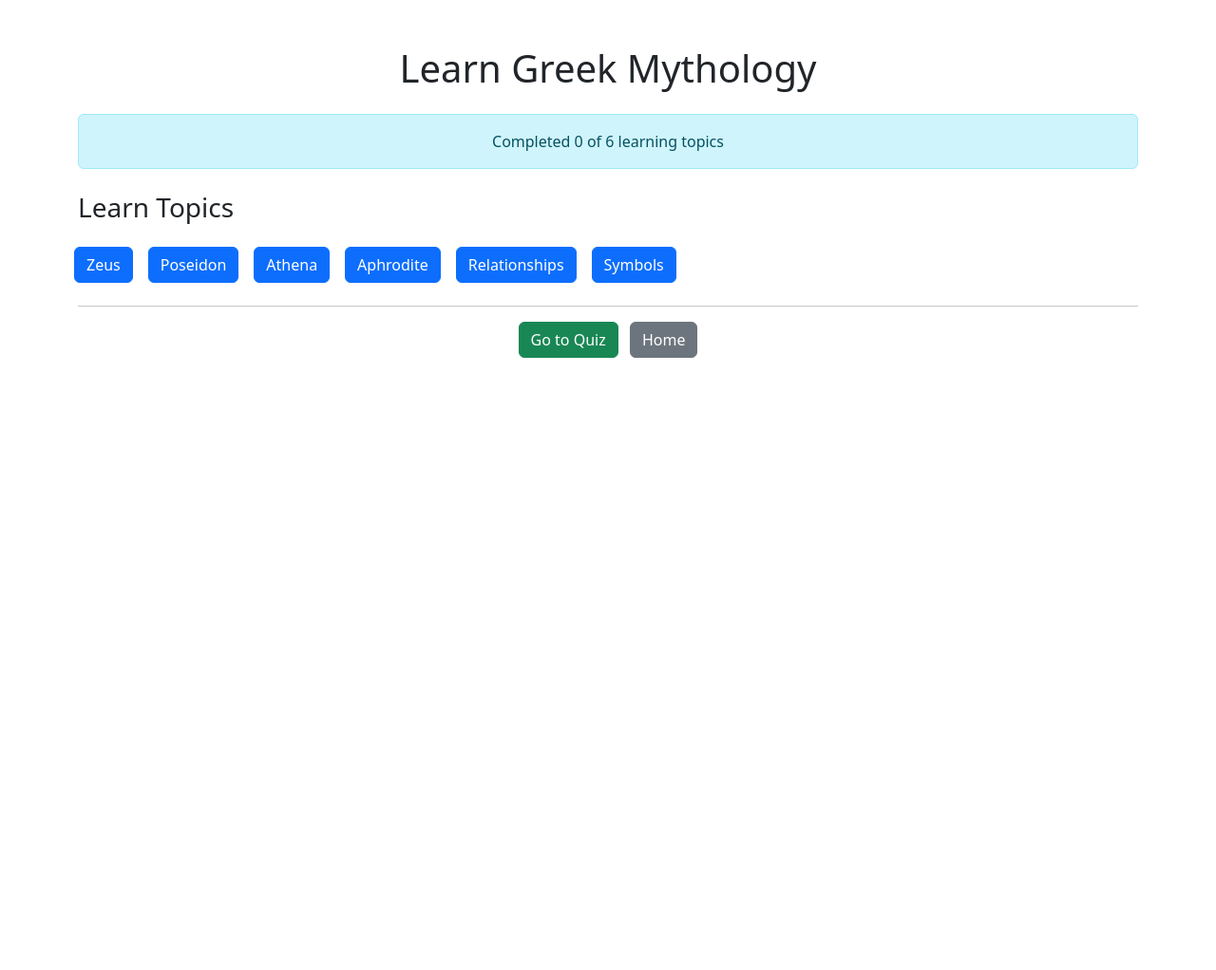
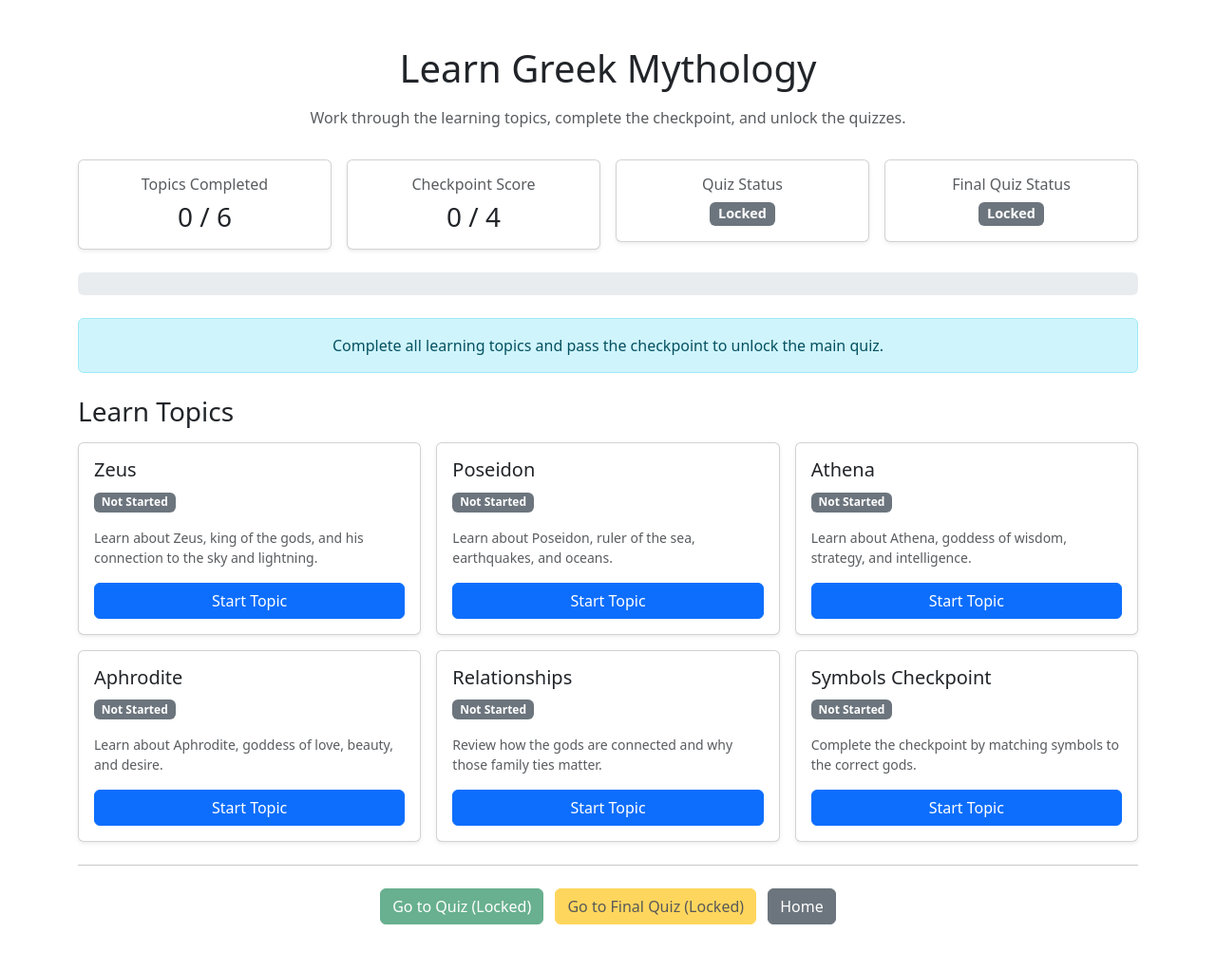
Before and after one commit to wg2401/UID-final-project, a Flask app: page /learn in a window 1280 px wide. Shown: the whole page at 95% size. Before the commit the page ends 377 px from the top, so only its background shows below. Run offline with Flask 3, Linux system fonts and the light colour scheme.

Commit message:
Add learning progress dashboard and topic status UI

```diff
--- a/greek_mythology_app/static/js/learn.js
+++ b/greek_mythology_app/static/js/learn.js
@@ -1,33 +1,140 @@
 document.addEventListener("DOMContentLoaded", function () {
+    const progressScript = document.getElementById("learning-progress-data");
+window.learningProgress = progressScript ? JSON.parse(progressScript.textContent) : {};
+
+const progressBar = document.getElementById("topic-progress-bar");
+if (progressBar) {
+    const completed = Number(progressBar.dataset.completed || 0);
+    const total = Number(progressBar.dataset.total || 0);
+    const percent = total > 0 ? (completed / total) * 100 : 0;
+    progressBar.style.width = percent + "%";
+}
     fetch("/data/learn.json")
-        .then(response => {
+        .then(function (response) {
             if (!response.ok) {
                 throw new Error("Failed to fetch learn.json");
             }
             return response.json();
         })
-        .then(data => {
+        .then(function (data) {
             const container = document.getElementById("topics");
             container.innerHTML = "";
 
-            Object.keys(data).forEach(key => {
+            const progress = window.learningProgress || {};
+            const completedTopics = new Set(progress.completed_topics || []);
+            const sectionStatus = progress.section_status || {};
+
+            Object.keys(data).forEach(function (key) {
+                const href = data[key];
+                const status = sectionStatus[key] || {};
+                const completed = completedTopics.has(key) || status.completed === true;
+                const visited = status.visited === true;
+
+                const col = document.createElement("div");
+                col.className = "col-md-4";
+
+                const card = document.createElement("div");
+                card.className = "card shadow-sm topic-card";
+
+                const cardBody = document.createElement("div");
+                cardBody.className = "card-body d-flex flex-column";
+
+                const title = document.createElement("h5");
+                title.className = "card-title";
+                title.innerText = formatTopicName(key);
+
+                const statusText = document.createElement("p");
+                statusText.className = "mb-3";
+
+                if (completed) {
+                    statusText.innerHTML = '<span class="badge bg-success">Completed</span>';
+                } else if (visited) {
+                    statusText.innerHTML = '<span class="badge bg-primary">Visited</span>';
+                } else {
+                    statusText.innerHTML = '<span class="badge bg-secondary">Not Started</span>';
+                }
+
+                const desc = document.createElement("p");
+                desc.className = "text-muted small flex-grow-1";
+                desc.innerText = getTopicDescription(key);
+
                 const link = document.createElement("a");
-                link.href = data[key];
-                link.className = "btn btn-primary m-2 col-auto";
-                link.innerText = capitalize(key);
-                container.appendChild(link);
+                link.href = href;
+                link.className = completed
+                    ? "btn btn-outline-success mt-auto"
+                    : "btn btn-primary mt-auto";
+
+                if (completed) {
+                    link.innerText = "Review Topic";
+                } else if (visited) {
+                    link.innerText = "Continue Topic";
+                } else {
+                    link.innerText = "Start Topic";
+                }
+
+                cardBody.appendChild(title);
+                cardBody.appendChild(statusText);
+                cardBody.appendChild(desc);
+                cardBody.appendChild(link);
+                card.appendChild(cardBody);
+                col.appendChild(card);
+                container.appendChild(col);
             });
         })
-        .catch(err => {
+        .catch(function (err) {
             console.error(err);
+
+            const container = document.getElementById("topics");
+            container.innerHTML = `
+                <div class="col-12">
+                    <div class="alert alert-danger">
+                        Could not load learning topics.
+                    </div>
+                </div>
+            `;
         });
 });
 
-function capitalize(text) {
+function formatTopicName(text) {
+    if (text === "symbols") {
+        return "Symbols Checkpoint";
+    }
+
+    if (text === "relationships") {
+        return "Relationships";
+    }
+
     return text.charAt(0).toUpperCase() + text.slice(1);
 }
 
-// optional helper for checkpoint pages
+function getTopicDescription(topic) {
+    if (topic === "zeus") {
+        return "Learn about Zeus, king of the gods, and his connection to the sky and lightning.";
+    }
+
+    if (topic === "poseidon") {
+        return "Learn about Poseidon, ruler of the sea, earthquakes, and oceans.";
+    }
+
+    if (topic === "athena") {
+        return "Learn about Athena, goddess of wisdom, strategy, and intelligence.";
+    }
+
+    if (topic === "aphrodite") {
+        return "Learn about Aphrodite, goddess of love, beauty, and desire.";
+    }
+
+    if (topic === "relationships") {
+        return "Review how the gods are connected and why those family ties matter.";
+    }
+
+    if (topic === "symbols") {
+        return "Complete the checkpoint by matching symbols to the correct gods.";
+    }
+
+    return "Open this learning topic.";
+}
+
 function saveCheckpointAnswers(answerData) {
     fetch("/learn/checkpoint/save", {
         method: "POST",
@@ -36,11 +143,13 @@ function saveCheckpointAnswers(answerData) {
         },
         body: JSON.stringify(answerData)
     })
-    .then(response => response.json())
-    .then(data => {
+    .then(function (response) {
+        return response.json();
+    })
+    .then(function (data) {
         console.log("Checkpoint saved:", data);
     })
-    .catch(error => {
+    .catch(function (error) {
         console.error("Error saving checkpoint:", error);
     });
 }
--- a/greek_mythology_app/templates/learn/index.html
+++ b/greek_mythology_app/templates/learn/index.html
@@ -1,30 +1,127 @@
 <!DOCTYPE html>
 <html>
 <head>
-    <title>Learn</title>
+    <title>Learn Greek Mythology</title>
     <link rel="stylesheet" href="https://cdn.jsdelivr.net/npm/bootstrap@5.3.0/dist/css/bootstrap.min.css">
+    <style>
+        .topic-card {
+            min-height: 160px;
+        }
+
+        .status-badge {
+            font-size: 0.9rem;
+        }
+    </style>
 </head>
 
 <body>
-<div class="container mt-5">
-    <h1 class="text-center mb-4">Learn Greek Mythology</h1>
+<div class="container mt-5 mb-5">
+    <h1 class="text-center mb-3">Learn Greek Mythology</h1>
+    <p class="text-center text-muted">
+        Work through the learning topics, complete the checkpoint, and unlock the quizzes.
+    </p>
 
-    <div class="alert alert-info text-center">
-        Completed {{ completed_count }} of {{ total_topics }} learning topics
+    <div class="row g-3 mt-2">
+        <div class="col-md-3">
+            <div class="card text-center shadow-sm">
+                <div class="card-body">
+                    <h6 class="text-muted">Topics Completed</h6>
+                    <h3 class="mb-0">{{ completed_count }} / {{ total_topics }}</h3>
+                </div>
+            </div>
+        </div>
+
+        <div class="col-md-3">
+            <div class="card text-center shadow-sm">
+                <div class="card-body">
+                    <h6 class="text-muted">Checkpoint Score</h6>
+                    <h3 class="mb-0">{{ progress.checkpoint_score }} / {{ progress.checkpoint_total }}</h3>
+                </div>
+            </div>
+        </div>
+
+        <div class="col-md-3">
+            <div class="card text-center shadow-sm">
+                <div class="card-body">
+                    <h6 class="text-muted">Quiz Status</h6>
+                    {% if progress.unlock_state.quiz_unlocked %}
+                        <span class="badge bg-success status-badge">Unlocked</span>
+                    {% else %}
+                        <span class="badge bg-secondary status-badge">Locked</span>
+                    {% endif %}
+                </div>
+            </div>
+        </div>
+
+        <div class="col-md-3">
+            <div class="card text-center shadow-sm">
+                <div class="card-body">
+                    <h6 class="text-muted">Final Quiz Status</h6>
+                    {% if progress.unlock_state.final_unlocked %}
+                        <span class="badge bg-warning text-dark status-badge">Unlocked</span>
+                    {% else %}
+                        <span class="badge bg-secondary status-badge">Locked</span>
+                    {% endif %}
+                </div>
+            </div>
+        </div>
     </div>
 
-    <h3 class="mt-4">Learn Topics</h3>
-    <div class="row mt-3" id="topics"></div>
+    <div class="mt-4">
+        <div class="progress" style="height: 24px;">
+            <div
+                id="topic-progress-bar"
+                class="progress-bar"
+                role="progressbar"
+                aria-valuenow="{{ completed_count }}"
+                aria-valuemin="0"
+                aria-valuemax="{{ total_topics }}"
+                data-completed="{{ completed_count }}"
+                data-total="{{ total_topics }}"
+            >
+                {{ completed_count }} / {{ total_topics }} topics complete
+            </div>
+        </div>
+    </div>
 
-    <hr>
+    <div class="mt-4">
+        {% if progress.checkpoint_passed %}
+            <div class="alert alert-success text-center">
+                Checkpoint passed. You are eligible to unlock the main quiz once all topics are completed.
+            </div>
+        {% else %}
+            <div class="alert alert-info text-center">
+                Complete all learning topics and pass the checkpoint to unlock the main quiz.
+            </div>
+        {% endif %}
+    </div>
+
+    <h3 class="mt-4 mb-3">Learn Topics</h3>
+    <div class="row g-3" id="topics"></div>
+
+    <hr class="my-4">
 
     <div class="text-center">
-        <a href="/start/quiz" class="btn btn-success me-2">Go to Quiz</a>
+        {% if progress.unlock_state.quiz_unlocked %}
+            <a href="/start/quiz" class="btn btn-success me-2">Go to Quiz</a>
+        {% else %}
+            <button class="btn btn-success me-2" disabled>Go to Quiz (Locked)</button>
+        {% endif %}
+
+        {% if progress.unlock_state.final_unlocked %}
+            <a href="/start/final" class="btn btn-warning me-2">Go to Final Quiz</a>
+        {% else %}
+            <button class="btn btn-warning me-2" disabled>Go to Final Quiz (Locked)</button>
+        {% endif %}
+
         <a href="/" class="btn btn-secondary">Home</a>
     </div>
 </div>
 
+<script id="learning-progress-data" type="application/json">
+{{ progress | tojson }}
+</script>
+
 <script src="{{ url_for('static', filename='js/learn.js') }}"></script>
-
 </body>
 </html>
```
